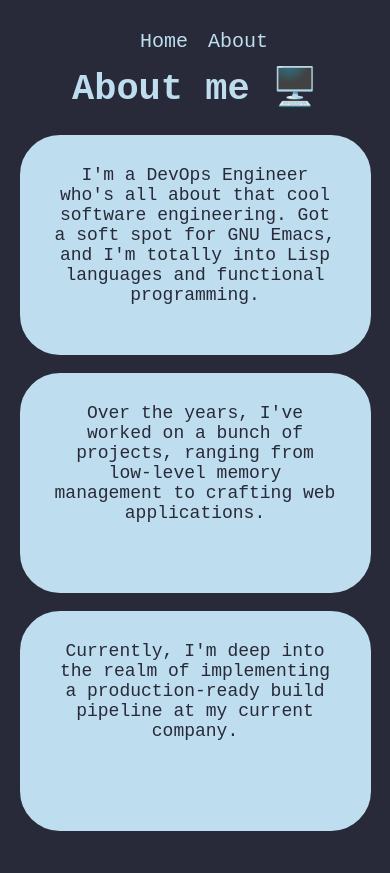
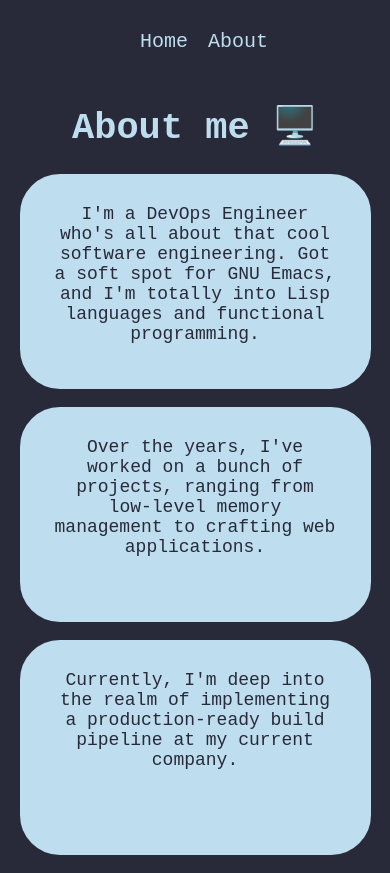
Before and after one commit to tsakishii/tsakishii.github.io, a SvelteKit app: page /about in a window 390 px wide. Before the commit the page ends 849 px from the top, so only its background shows below. Built offline with nearby package versions, Linux system fonts and the light colour scheme.

Commit message:
Update styles of about page

```diff
--- a/src/routes/about/+page.svelte
+++ b/src/routes/about/+page.svelte
@@ -26,7 +26,7 @@
     position: relative;
     left: auto;
     right: auto;
-    top: 10%;
+    top: 5%;
     margin: 0 auto;
     width: 600px;
     text-align: center;
@@ -36,8 +36,11 @@
   .description {
     background-color: var(--fgColor);
     width: auto;
-    height: 128px;
+    height: 138px;
+    justify-content: center;
+    text-align: center;
     padding: 20px 20px 20px 20px;
+    top: 50%;
     color: var(--bgColor);
     border-radius: 40px;
     border: 10px solid var(--fgColor);
@@ -51,19 +54,23 @@
 
   p {
     font-size:22px;
+    text-align: center;
+    vertical-align: middle;
   }
 
   @media screen and (max-width: 768px) {
     main {
       width: 90%;
-      top:5%
+      top: 10%;
     }
     .description {
       width: auto;
-      height: 160px;
+      height: 155px;
     }
     p {
       font-size: 18px;
+      text-align: center;
+      vertical-align: middle;
     }
   }
 
```
